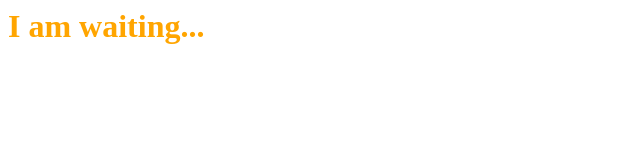
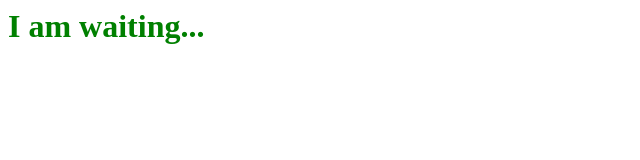
Before and after one commit to mahmouuud230/Apache_Jenkins_GitHub_Webhook, a plain HTML site: page index.html in a window 1280 px wide. Shown: the whole page, without its empty margins (0-640 px from the left). Drawn offline with Linux system fonts and the light colour scheme.

Commit message:
Update index.html

```diff
--- a/index.html
+++ b/index.html
@@ -1 +1 @@
-<h1 style="color: orange;">I am waiting...</h1>
+<h1 style="color: green;">I am waiting...</h1>
```
